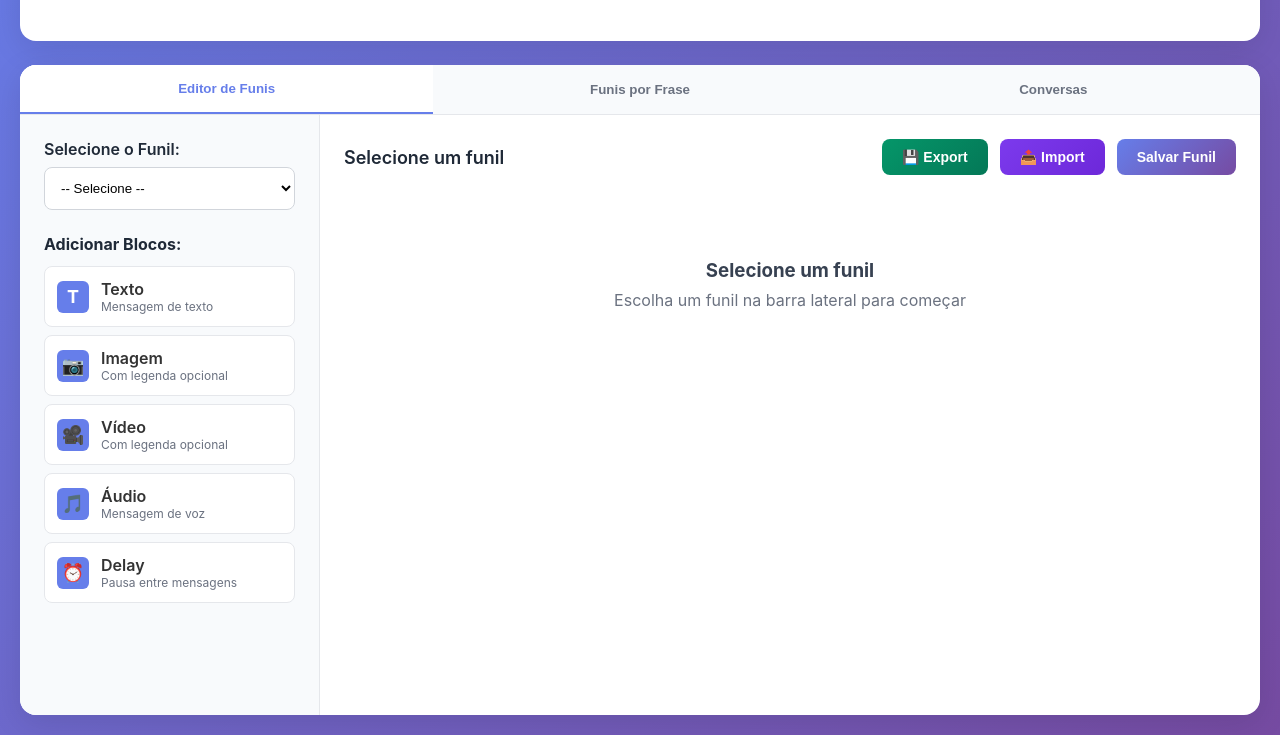
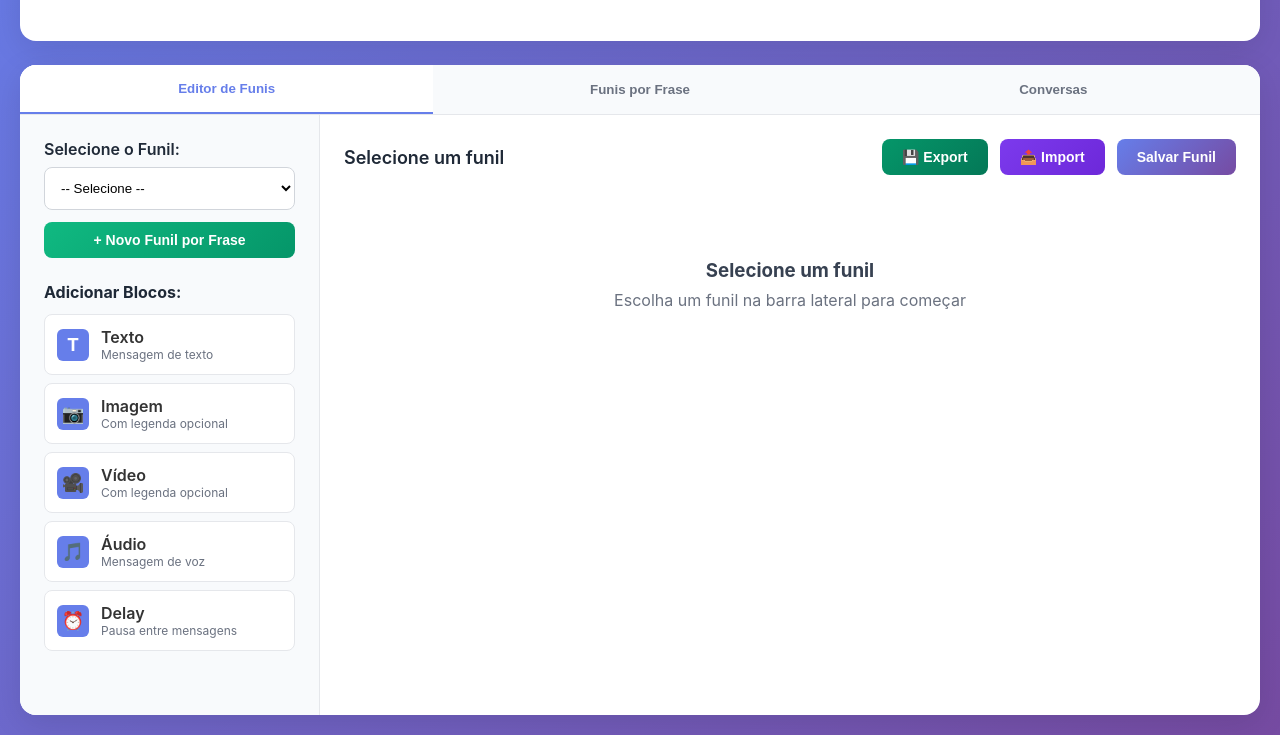
Before and after one commit to grupoevolution/conversao-v4, a plain HTML site: page public/index.html in a window 1280 px wide. Shown: the part 209-944 px from the top of the page. Drawn offline with Linux system fonts and the light colour scheme; no server answers.

Commit message:
Update index.html

```diff
--- a/public/index.html
+++ b/public/index.html
@@ -624,6 +624,7 @@
                                 <optgroup label="Funis por Frase" id="phraseFunnelsGroup">
                                 </optgroup>
                             </select>
+                            <button class="btn btn-success" style="width: 100%; margin-top: 12px;" onclick="openCreateFunnelModal()">+ Novo Funil por Frase</button>
                         </div>
 
                         <div class="block-palette">
```
